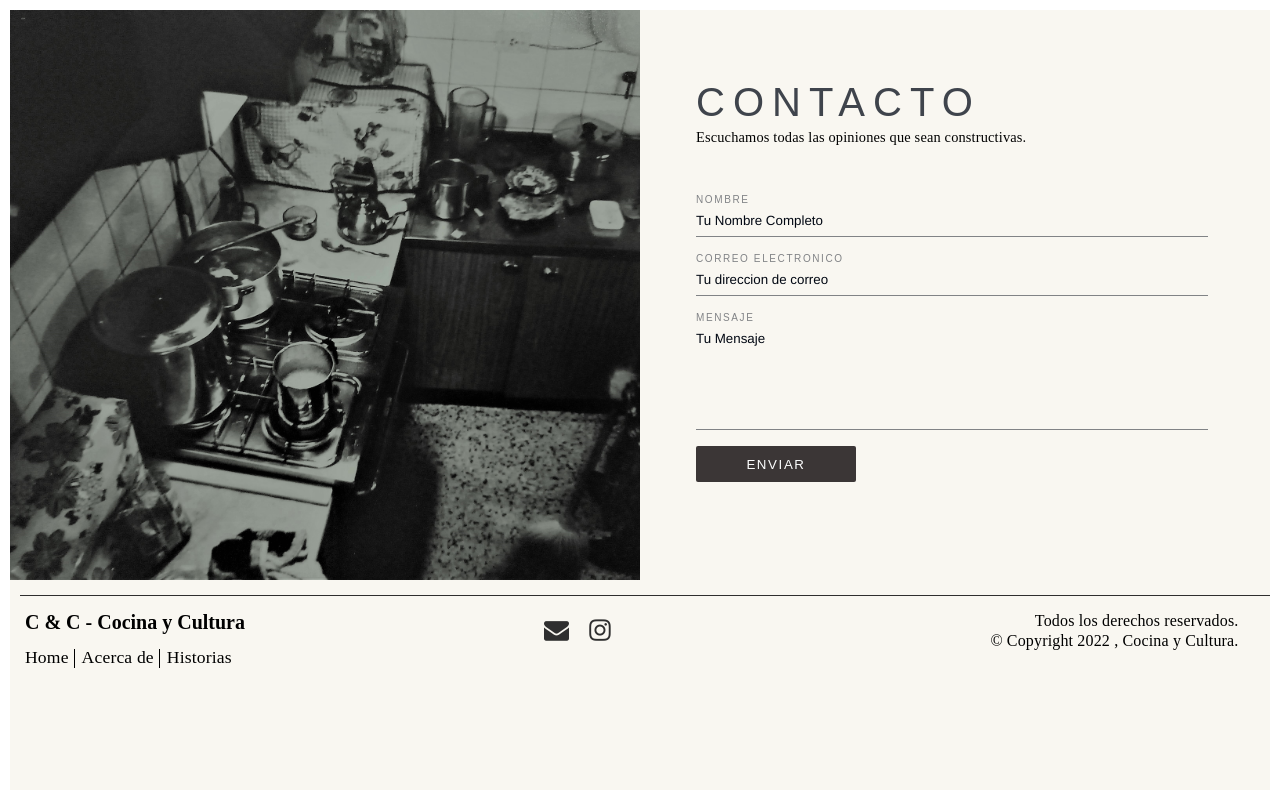
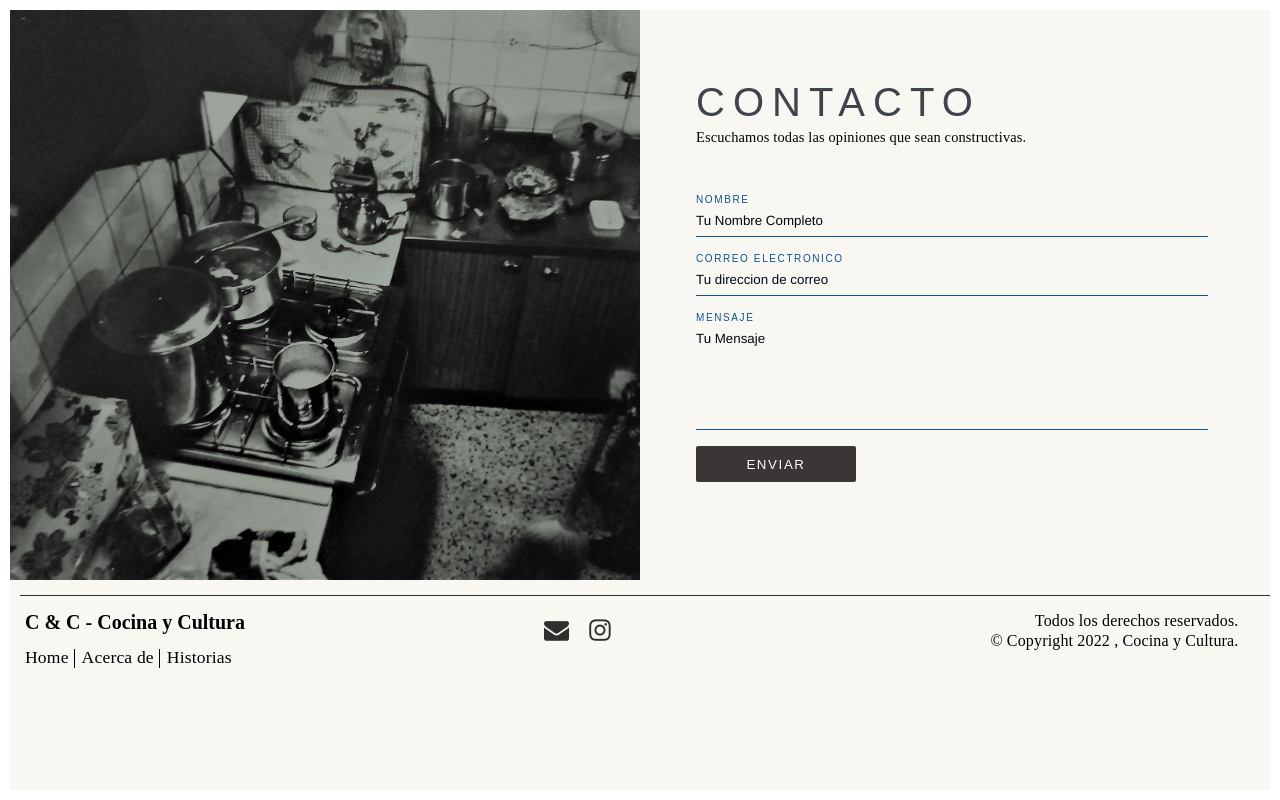
Before and after one commit to joseazzaro/cocinaycultura, a PHP site: page /contact.html in a window 1280 px wide. Run offline with PHP 8.4, Linux system fonts and the light colour scheme.

Commit message:
Update contact.css

```diff
--- a/CyC/css/contact.css
+++ b/CyC/css/contact.css
@@ -1,6 +1,6 @@
 :root {
   --primary-color: #010712;
-  --secondary-color: #818386;
+  --secondary-color: #0b5394;
   /*--bg-color: #FCFDFD;*/
   --button-color: #3B3636;
   --h1-color: #3F444C;
```
